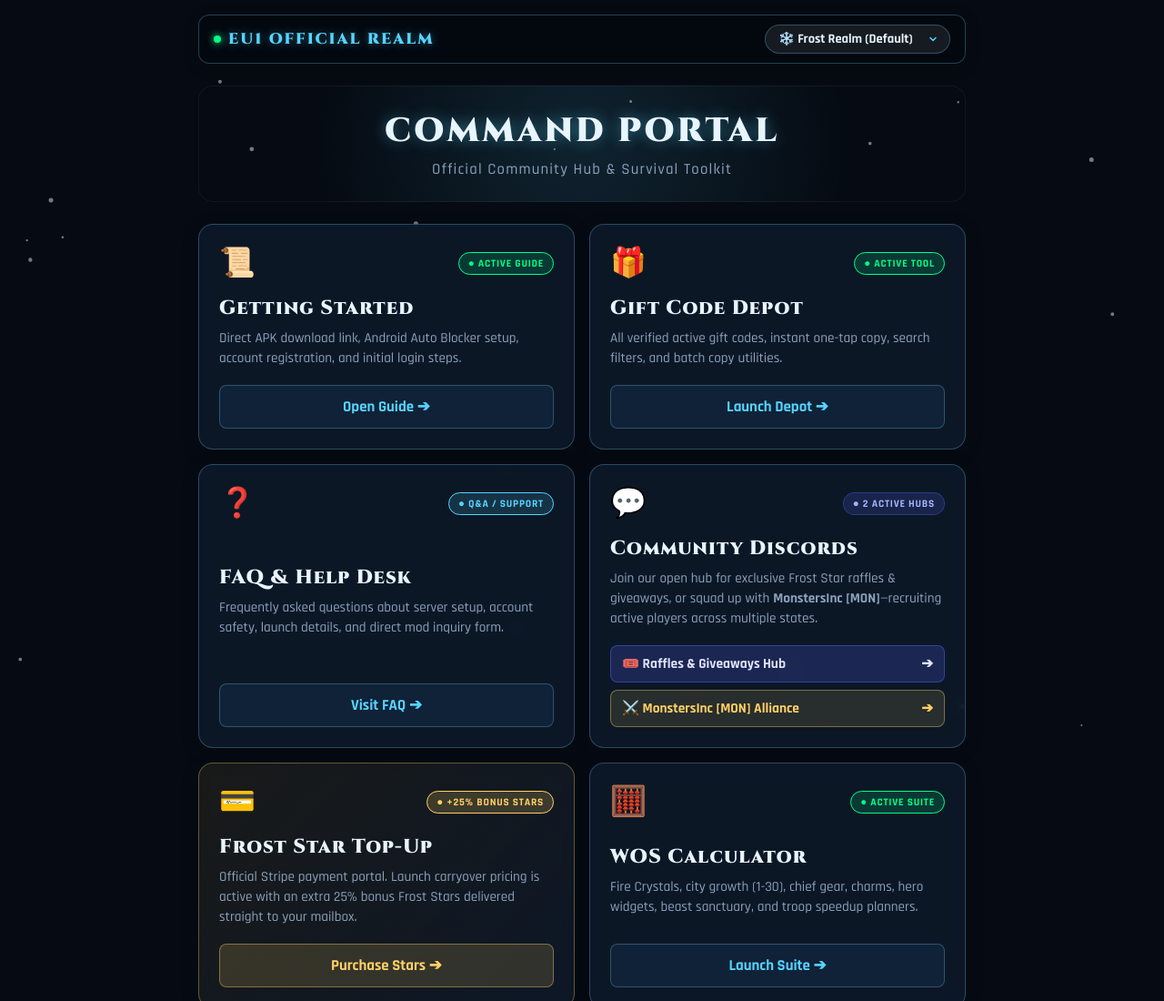
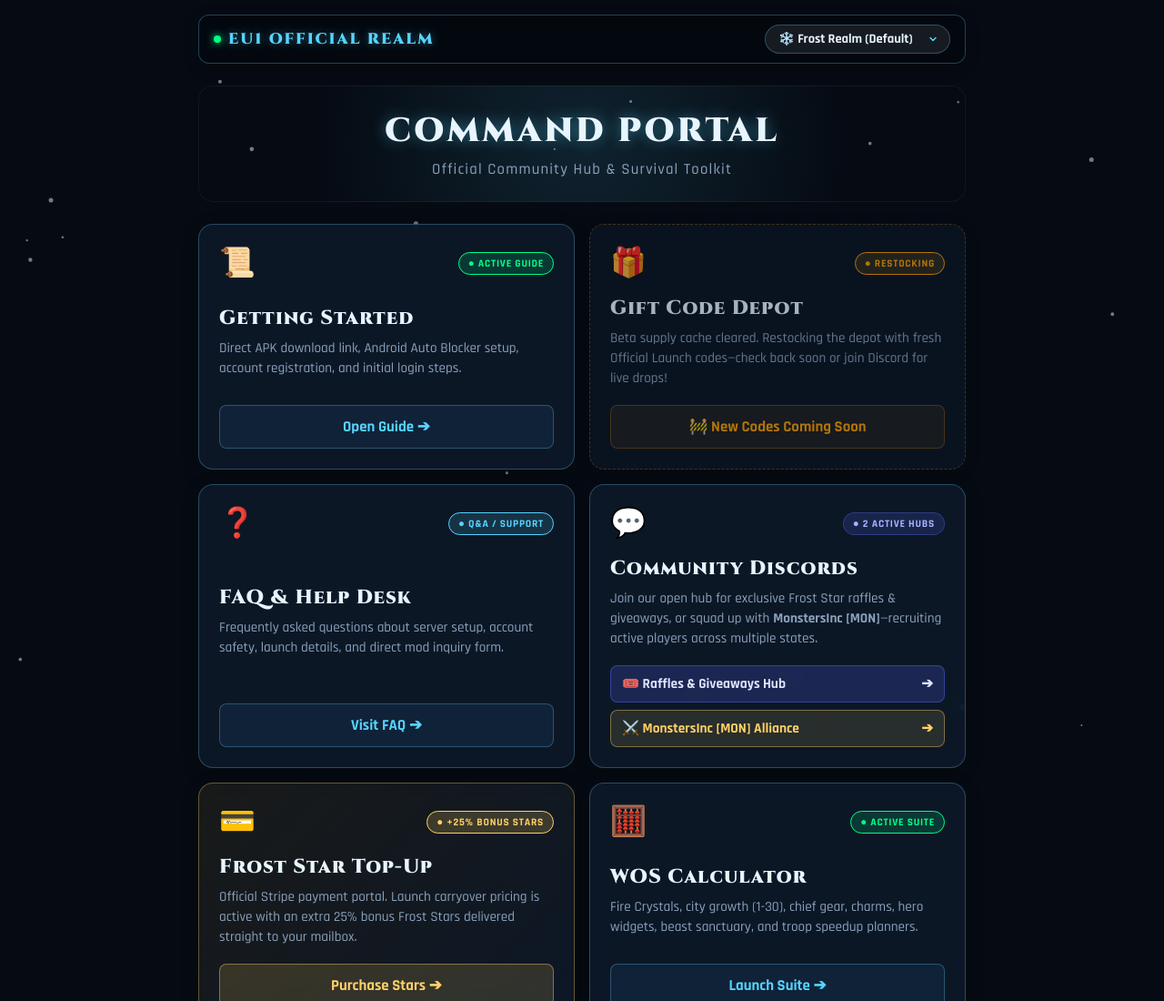
Before and after one commit to EU1-GUIDE/BETA-GUIDE, a plain HTML site: page index.html in a window 1280 px wide. Shown: the top 1100 px of the page at 91% size. Drawn offline with Linux system fonts and the light colour scheme.

Commit message:
Update index.html
Codes deactivated until there is an update.

```diff
--- a/index.html
+++ b/index.html
@@ -36,6 +36,7 @@
       --discord-blurple: #5865f2;
       --tiktok-pink: #fe2c55;
       --tiktok-cyan: #25f4ee;
+      --inactive-amber: #f59e0b;
     }
 
     /* ========================================================
@@ -55,6 +56,7 @@
       --discord-blurple: #4f46e5;
       --tiktok-pink: #e11d48;
       --tiktok-cyan: #0284c7;
+      --inactive-amber: #d97706;
     }
 
     /* ========================================================
@@ -74,6 +76,7 @@
       --discord-blurple: #ff7700;
       --tiktok-pink: #ff0055;
       --tiktok-cyan: #00f2fe;
+      --inactive-amber: #fbbf24;
     }
 
     /* ========================================================
@@ -93,6 +96,7 @@
       --discord-blurple: #d97706;
       --tiktok-pink: #f43f5e;
       --tiktok-cyan: #38bdf8;
+      --inactive-amber: #fbbf24;
     }
 
     /* ========================================================
@@ -112,6 +116,7 @@
       --discord-blurple: #15803d;
       --tiktok-pink: #ef4444;
       --tiktok-cyan: #22c55e;
+      --inactive-amber: #facc15;
     }
 
     * {
@@ -317,6 +322,20 @@
       box-shadow: 0 8px 24px var(--accent-glow);
     }
 
+    /* Inactive / Under Construction Card State */
+    .portal-card.inactive-card {
+      opacity: 0.72;
+      border-style: dashed;
+      border-color: rgba(245, 158, 11, 0.35);
+      cursor: default;
+    }
+
+    .portal-card.inactive-card:hover {
+      transform: none;
+      border-color: rgba(245, 158, 11, 0.45);
+      box-shadow: 0 4px 18px rgba(0, 0, 0, 0.25);
+    }
+
     .portal-card.discord-card:hover {
       border-color: var(--discord-blurple);
       box-shadow: 0 8px 24px rgba(88, 101, 242, 0.4);
@@ -356,6 +375,12 @@
       background: rgba(0, 255, 136, 0.15);
       color: var(--online-green);
       border: 1px solid var(--online-green);
+    }
+
+    .status-badge.inactive {
+      background: rgba(245, 158, 11, 0.15);
+      color: var(--inactive-amber);
+      border: 1px solid var(--inactive-amber);
     }
 
     .status-badge.faq {
@@ -434,6 +459,19 @@
       background: var(--accent-frost);
       color: #ffffff;
       box-shadow: 0 0 14px rgba(2, 132, 199, 0.35);
+    }
+
+    .btn-portal.btn-disabled {
+      background: rgba(245, 158, 11, 0.08);
+      border-color: rgba(245, 158, 11, 0.3);
+      color: var(--inactive-amber);
+      cursor: default;
+      box-shadow: none !important;
+    }
+
+    .portal-card.inactive-card:hover .btn-portal.btn-disabled {
+      background: rgba(245, 158, 11, 0.08);
+      color: var(--inactive-amber);
     }
 
     /* Dual Discord Button Stack */
@@ -690,18 +728,18 @@
         <div class="btn-portal">Open Guide ➔</div>
       </a>
 
-      <!-- 2. Gift Codes -->
-      <a href="codes.html" class="portal-card">
+      <!-- 2. Gift Codes (Inactive / Restocking) -->
+      <div class="portal-card inactive-card">
         <div class="card-top">
           <span class="card-icon">🎁</span>
-          <span class="status-badge live">● Active Tool</span>
+          <span class="status-badge inactive">● Restocking</span>
         </div>
         <div>
           <h2 class="card-title">Gift Code Depot</h2>
-          <p class="card-desc">All verified active gift codes, instant one-tap copy, search filters, and batch copy utilities.</p>
+          <p class="card-desc">Beta supply cache cleared. Restocking the depot with fresh Official Launch codes—check back soon or join Discord for live drops!</p>
         </div>
-        <div class="btn-portal">Launch Depot ➔</div>
-      </a>
+        <div class="btn-portal btn-disabled">🚧 New Codes Coming Soon</div>
+      </div>
 
       <!-- 3. FAQ & Support Desk -->
       <a href="faq.html" class="portal-card">
```
